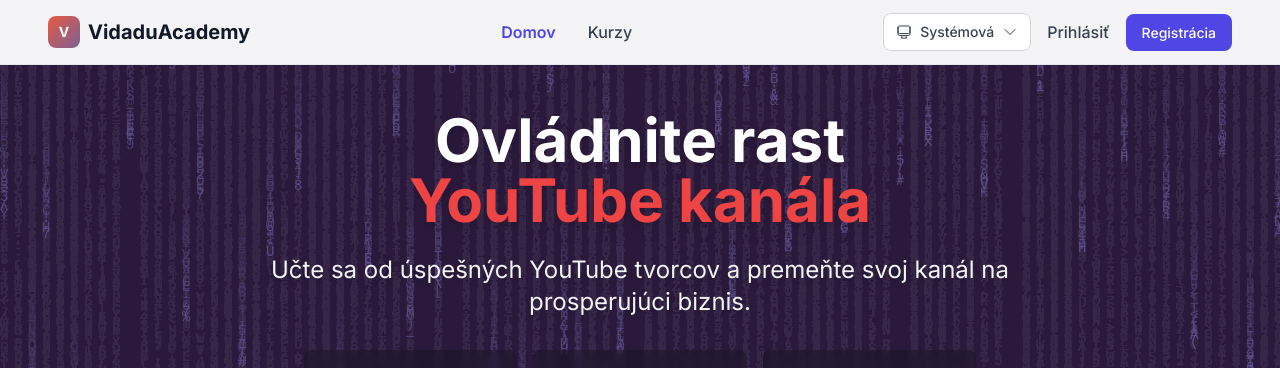
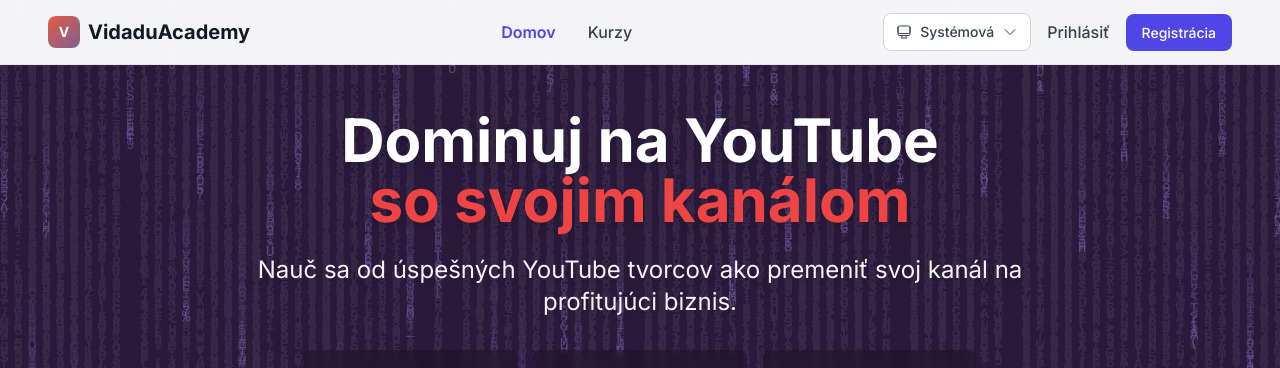
Before and after one commit to OVIIC/VidaduAcademy, a Vue app in the folder frontend/: page / in a window 1280 px wide. Shown: the top 368 px of the page. Built offline with nearby package versions, Linux system fonts and the light colour scheme; no server answers.

Commit message:
hero section update

```diff
--- a/frontend/src/views/HomeView.vue
+++ b/frontend/src/views/HomeView.vue
@@ -16,12 +16,12 @@
       <div class="relative container-responsive z-20 w-full">
         <div class="text-center">
           <h1 class="text-4xl sm:text-5xl lg:text-6xl font-bold leading-tight mb-6 drop-shadow-lg">
-            Ovládnite rast
-            <span class="text-red-500 block">YouTube kanála</span>
+            Dominuj na YouTube
+            <span class="text-red-500 block">so svojim kanálom</span>
           </h1>
           <p class="text-xl lg:text-2xl text-gray-100 mb-8 max-w-3xl mx-auto drop-shadow-md">
-            Učte sa od úspešných YouTube tvorcov a premeňte svoj kanál na
-            prosperujúci biznis.
+            Nauč sa od úspešných YouTube tvorcov ako premeniť svoj kanál na
+            profitujúci biznis.
           </p>
 
           <!-- Stats Section in Hero -->
```
